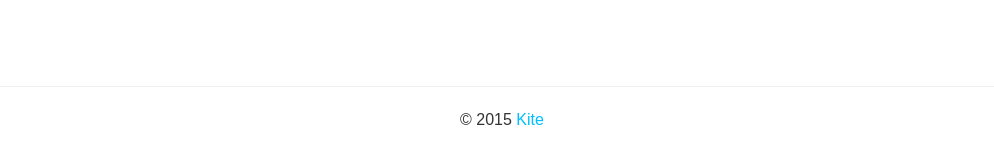
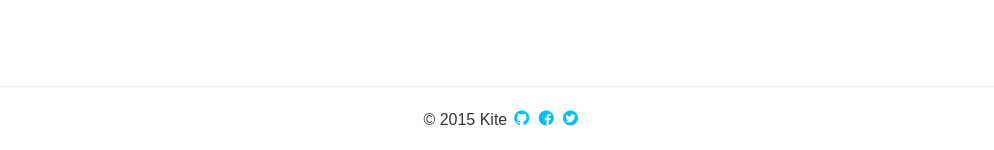
Before and after one commit to wckr/wckr.github.io, a Jekyll site: the page built from index.md, in a window 1280 px wide and 1400 px high, scrolled down 5088 px. Shown: the part 1247-1397 px from the top of the window, without its empty margins (138-1132 px from the left). Built offline with Jekyll 4.4.1, drawn with Linux system fonts in a browser that asks for light colours; nearby versions of some CDN libraries; some web fonts are replaced; Markdown is read by kramdown in place of the engine named in the settings.

Commit message:
Add icons

```diff
--- a/_includes/footer.html
+++ b/_includes/footer.html
@@ -1,5 +1,10 @@
 <footer class="site-footer js-site-footer">
-	<p>© 2015 <a href="http://github.com/ixkaito">Kite</a></p>
+	<p>
+		© 2015 Kite
+		<a href="https://github.com/ixkaito" class="icon-github"></a>
+		<a href="https://github.com/ixkaito" class="icon-facebook"></a>
+		<a href="https://github.com/ixkaito" class="icon-twitter"></a>
+	</p>
 </footer>
 
 <script src="//ajax.googleapis.com/ajax/libs/jquery/2.1.3/jquery.min.js"></script>
--- a/assets/_sass/style.scss
+++ b/assets/_sass/style.scss
@@ -1,7 +1,8 @@
 @charset "UTF-8";
 @import "compass";
+@import "variables";
 @import "reset";
-@import "variables";
+@import "icon";
 @import "js";
 
 * {
--- a/assets/css/style.css
+++ b/assets/css/style.css
@@ -137,6 +137,56 @@ img {
   vertical-align: top;
 }
 
+@font-face {
+  font-family: 'wockericon';
+  src: url("../fonts/wockericon.eot?-ma84ca");
+  src: url("../fonts/wockericon.eot?#iefix-ma84ca") format("embedded-opentype"), url("../fonts/wockericon.woff?-ma84ca") format("woff"), url("../fonts/wockericon.ttf?-ma84ca") format("truetype"), url("../fonts/wockericon.svg?-ma84ca#wockericon") format("svg");
+  font-weight: normal;
+  font-style: normal;
+}
+/* line 14, ../_sass/_icon.scss */
+[class^="icon-"], [class*=" icon-"] {
+  font-family: 'wockericon';
+  speak: none;
+  font-style: normal;
+  font-weight: normal;
+  font-variant: normal;
+  text-transform: none;
+  line-height: 1;
+  /* Better Font Rendering =========== */
+  -webkit-font-smoothing: antialiased;
+  -moz-osx-font-smoothing: grayscale;
+}
+/* line 27, ../_sass/_icon.scss */
+[class^="icon-"]:before, [class*=" icon-"]:before {
+  font-size: 1.25em;
+  vertical-align: middle;
+}
+/* line 32, ../_sass/_icon.scss */
+[class^="icon-"]:hover, [class*=" icon-"]:hover {
+  text-decoration: none;
+}
+
+/* line 37, ../_sass/_icon.scss */
+.icon-wocker:before {
+  content: "\e600";
+}
+
+/* line 41, ../_sass/_icon.scss */
+.icon-github:before {
+  content: "\e601";
+}
+
+/* line 45, ../_sass/_icon.scss */
+.icon-facebook:before {
+  content: "\e602";
+}
+
+/* line 49, ../_sass/_icon.scss */
+.icon-twitter:before {
+  content: "\e603";
+}
+
 /* line 3, ../_sass/_js.scss */
 .affix {
   position: fixed;
@@ -149,14 +199,14 @@ img {
   bottom: 0;
 }
 
-/* line 7, ../_sass/style.scss */
+/* line 8, ../_sass/style.scss */
 * {
   -moz-box-sizing: border-box;
   -webkit-box-sizing: border-box;
   box-sizing: border-box;
 }
 
-/* line 11, ../_sass/style.scss */
+/* line 12, ../_sass/style.scss */
 body {
   line-height: 1.6;
   color: #333;
@@ -164,31 +214,31 @@ body {
   font-weight: 300;
 }
 
-/* line 18, ../_sass/style.scss */
+/* line 19, ../_sass/style.scss */
 a {
   color: deepskyblue;
   text-decoration: none;
 }
-/* line 22, ../_sass/style.scss */
+/* line 23, ../_sass/style.scss */
 a:hover {
   text-decoration: underline;
 }
 
-/* line 27, ../_sass/style.scss */
+/* line 28, ../_sass/style.scss */
 strong {
   font-weight: 700;
 }
 
-/* line 31, ../_sass/style.scss */
+/* line 32, ../_sass/style.scss */
 p {
   margin: 16px 0;
 }
-/* line 34, ../_sass/style.scss */
+/* line 35, ../_sass/style.scss */
 p strong {
   font-weight: 400;
 }
 
-/* line 39, ../_sass/style.scss */
+/* line 40, ../_sass/style.scss */
 h1 {
   color: deepskyblue;
   font-family: "Quicksand", sans-serif;
@@ -199,13 +249,13 @@ h1 {
   border-top: 1px solid #eee;
   padding: 32px 0 0;
 }
-/* line 49, ../_sass/style.scss */
+/* line 50, ../_sass/style.scss */
 h1:first-child {
   border-top: 0;
   border-bottom: 0;
 }
 
-/* line 55, ../_sass/style.scss */
+/* line 56, ../_sass/style.scss */
 h2 {
   color: deepskyblue;
   font-family: "Quicksand", sans-serif;
@@ -216,13 +266,13 @@ h2 {
   border-top: 1px solid #eee;
   padding: 24px 0 0;
 }
-/* line 65, ../_sass/style.scss */
+/* line 66, ../_sass/style.scss */
 h2:first-child {
   border-top: 0;
   margin-top: 0;
 }
 
-/* line 71, ../_sass/style.scss */
+/* line 72, ../_sass/style.scss */
 h3 {
   font-family: "Quicksand", sans-serif;
   font-size: 32px;
@@ -231,7 +281,7 @@ h3 {
   margin: 32px 0 16px;
 }
 
-/* line 79, ../_sass/style.scss */
+/* line 80, ../_sass/style.scss */
 h4 {
   font-family: "Quicksand", sans-serif;
   font-size: 25.6px;
@@ -240,7 +290,7 @@ h4 {
   margin: 25.6px 0 12.8px;
 }
 
-/* line 87, ../_sass/style.scss */
+/* line 88, ../_sass/style.scss */
 h5 {
   font-family: "Quicksand", sans-serif;
   font-size: 19.2px;
@@ -249,7 +299,7 @@ h5 {
   margin: 19.2px 0 9.6px;
 }
 
-/* line 95, ../_sass/style.scss */
+/* line 96, ../_sass/style.scss */
 h6 {
   font-family: "Quicksand", sans-serif;
   font-size: 16px;
@@ -258,7 +308,7 @@ h6 {
   margin: 16px 0 8px;
 }
 
-/* line 103, ../_sass/style.scss */
+/* line 104, ../_sass/style.scss */
 code,
 pre {
   color: #fff;
@@ -268,7 +318,7 @@ pre {
   border-radius: 4px;
 }
 
-/* line 114, ../_sass/style.scss */
+/* line 115, ../_sass/style.scss */
 p code,
 li code,
 dt code,
@@ -277,69 +327,69 @@ dd code {
   white-space: nowrap;
 }
 
-/* line 120, ../_sass/style.scss */
+/* line 121, ../_sass/style.scss */
 pre {
   margin: 16px 0;
   padding: 16px;
 }
 
-/* line 127, ../_sass/style.scss */
+/* line 128, ../_sass/style.scss */
 li:before {
   content: "-";
   color: deepskyblue;
   margin-right: 0.5em;
 }
 
-/* line 136, ../_sass/style.scss */
+/* line 137, ../_sass/style.scss */
 dl.dl_inline dt {
   float: left;
   max-width: 50%;
   margin-right: 0.5em;
 }
-/* line 141, ../_sass/style.scss */
+/* line 142, ../_sass/style.scss */
 dl.dl_inline dt:before {
   content: "-";
   color: #33ccff;
   margin-right: 0.5em;
 }
-/* line 148, ../_sass/style.scss */
+/* line 149, ../_sass/style.scss */
 dl.dl_inline dd {
   overflow: hidden;
 }
 
-/* line 155, ../_sass/style.scss */
+/* line 156, ../_sass/style.scss */
 dl.dl_10 dt {
   width: 10%;
 }
 
-/* line 155, ../_sass/style.scss */
+/* line 156, ../_sass/style.scss */
 dl.dl_20 dt {
   width: 20%;
 }
 
-/* line 155, ../_sass/style.scss */
+/* line 156, ../_sass/style.scss */
 dl.dl_30 dt {
   width: 30%;
 }
 
-/* line 155, ../_sass/style.scss */
+/* line 156, ../_sass/style.scss */
 dl.dl_40 dt {
   width: 40%;
 }
 
-/* line 155, ../_sass/style.scss */
+/* line 156, ../_sass/style.scss */
 dl.dl_50 dt {
   width: 50%;
 }
 
-/* line 161, ../_sass/style.scss */
+/* line 162, ../_sass/style.scss */
 .inner {
   width: 960px;
   margin: auto;
   padding: 0 10px;
   overflow: hidden;
 }
-/* line 167, ../_sass/style.scss */
+/* line 168, ../_sass/style.scss */
 .inner > .site-description,
 .inner > .site-main,
 .inner > .site-aside {
@@ -347,14 +397,14 @@ dl.dl_50 dt {
   margin-right: -10px;
 }
 
-/* line 175, ../_sass/style.scss */
+/* line 176, ../_sass/style.scss */
 .site-header {
   padding: 40px;
   background: #33ccff url(../images/header-bg.jpg) no-repeat center center;
   background-size: cover;
   color: #fff;
 }
-/* line 181, ../_sass/style.scss */
+/* line 182, ../_sass/style.scss */
 .site-header h1 {
   color: #fff;
   font-size: 64px;
@@ -364,7 +414,7 @@ dl.dl_50 dt {
   border: 0;
 }
 
-/* line 191, ../_sass/style.scss */
+/* line 192, ../_sass/style.scss */
 .site-description {
   font-family: 'Quicksand', sans-serif;
   font-weight: 300;
@@ -374,31 +424,31 @@ dl.dl_50 dt {
   margin-top: 0;
   margin-bottom: 0;
 }
-/* line 200, ../_sass/style.scss */
+/* line 201, ../_sass/style.scss */
 .site-description strong {
   font-weight: 700;
 }
 
-/* line 205, ../_sass/style.scss */
+/* line 206, ../_sass/style.scss */
 .site-footer {
   border-top: 1px solid #eee;
   background: #fff;
   padding: 20px 0;
   text-align: center;
 }
-/* line 211, ../_sass/style.scss */
+/* line 212, ../_sass/style.scss */
 .site-footer p {
   margin: 0;
 }
 
-/* line 216, ../_sass/style.scss */
+/* line 217, ../_sass/style.scss */
 .site-main {
   float: left;
   width: 75%;
   padding: 20px 10px 150px;
 }
 
-/* line 222, ../_sass/style.scss */
+/* line 223, ../_sass/style.scss */
 .site-aside {
   position: relative;
   float: right;
@@ -406,35 +456,35 @@ dl.dl_50 dt {
   padding: 20px 10px;
 }
 
-/* line 229, ../_sass/style.scss */
+/* line 230, ../_sass/style.scss */
 .site-nav {
   padding: 20px 0;
 }
-/* line 232, ../_sass/style.scss */
+/* line 233, ../_sass/style.scss */
 .site-nav > ul {
   border-left: 1px solid #eee;
 }
-/* line 237, ../_sass/style.scss */
+/* line 238, ../_sass/style.scss */
 .site-nav > ul > li:before {
   content: "";
   margin: 0;
 }
-/* line 242, ../_sass/style.scss */
+/* line 243, ../_sass/style.scss */
 .site-nav > ul > li.active {
   border-left: 4px solid #33ccff;
 }
-/* line 245, ../_sass/style.scss */
+/* line 246, ../_sass/style.scss */
 .site-nav > ul > li.active > a {
   color: #333;
   padding-left: 16px;
 }
-/* line 251, ../_sass/style.scss */
+/* line 252, ../_sass/style.scss */
 .site-nav > ul > li > a {
   display: block;
   padding: 0.5em 0 0.5em 20px;
   line-height: 1.25;
 }
-/* line 256, ../_sass/style.scss */
+/* line 257, ../_sass/style.scss */
 .site-nav > ul > li > a:hover {
   text-decoration: none;
   background: #33ccff;
```
Also changed, not shown: assets/_sass/_icon.scss (added, +51 -0 lines), assets/fonts/wockericon.ttf (added), assets/fonts/wockericon.woff (added), 2 other files.
